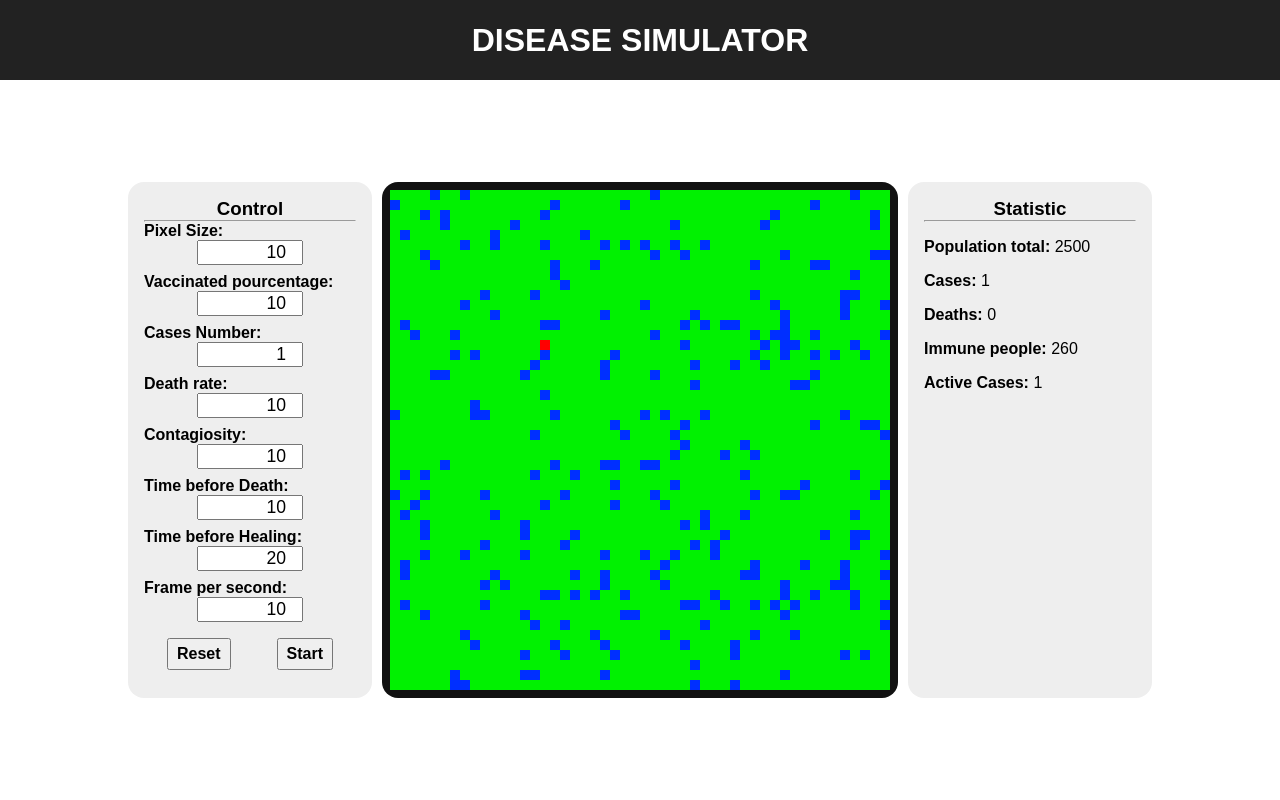
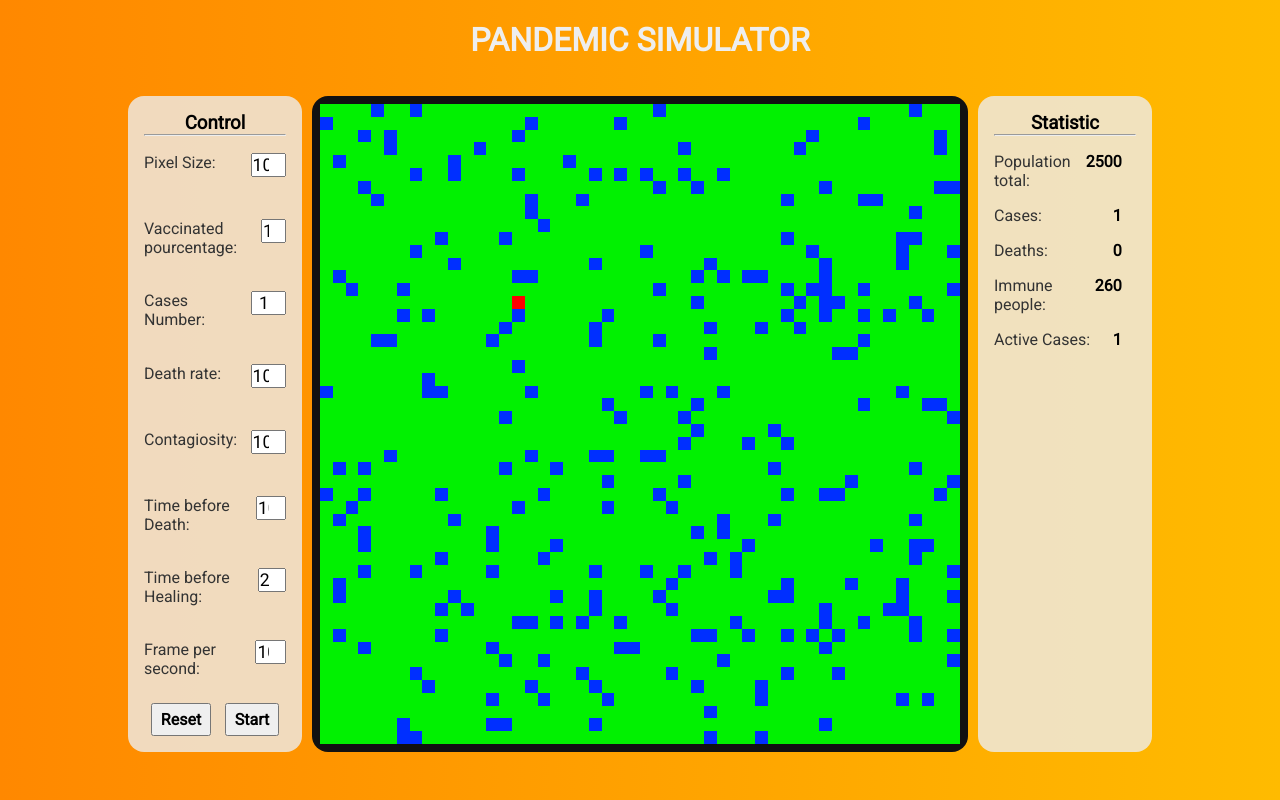
Before and after one commit to marzouk2002/Disease-simulator, a PHP site: page / in a window 1280 px wide. Run offline with PHP 8.4, Linux system fonts and the light colour scheme.

Commit message:
better styling

```diff
--- a/dist/css/index.css
+++ b/dist/css/index.css
@@ -1,14 +1,17 @@
+@import url("https://fonts.googleapis.com/css2?family=Roboto&display=swap");
 * {
   padding: 0;
   margin: 0;
   -webkit-box-sizing: border-box;
           box-sizing: border-box;
-  font-family: sans-serif;
+  font-family: Roboto;
 }
 
 body {
   width: 100%;
   height: 100vh;
+  background-image: -webkit-gradient(linear, left top, right top, from(#ff8800), to(#ffbb00));
+  background-image: linear-gradient(to right, #ff8800, #ffbb00);
 }
 
 header {
@@ -17,8 +20,7 @@ header {
   display: grid;
   place-items: center;
   text-transform: uppercase;
-  color: white;
-  background-color: #222;
+  color: #eee;
 }
 
 main {
@@ -26,6 +28,7 @@ main {
   height: 90%;
   display: -ms-grid;
   display: grid;
+  padding-bottom: 1rem;
   place-items: center;
 }
 
@@ -33,16 +36,18 @@ main {
   width: 80%;
   display: -ms-grid;
   display: grid;
-  -ms-grid-columns: 1fr calc(500px + 1rem) 1fr;
-      grid-template-columns: 1fr calc(500px + 1rem) 1fr;
-  -ms-grid-rows: calc(500px + 1rem);
-      grid-template-rows: calc(500px + 1rem);
+  -ms-grid-columns: 1fr calc(80vmin + 1rem) 1fr;
+      grid-template-columns: 1fr calc(80vmin + 1rem) 1fr;
+  -ms-grid-rows: calc(80vmin + 1rem);
+      grid-template-rows: calc(80vmin + 1rem);
   grid-gap: 10px;
+  padding-bottom: 1rem;
 }
 
 section {
   padding: 1rem;
-  background-color: #eee;
+  color: #333;
+  background-color: rgba(238, 238, 238, 0.8);
   border-radius: 1rem;
 }
 
@@ -52,13 +57,6 @@ section:nth-child(2) {
 
 .control {
   height: 100%;
-}
-
-h3 {
-  text-align: center;
-}
-
-#input-form {
   display: -webkit-box;
   display: -ms-flexbox;
   display: flex;
@@ -68,16 +66,39 @@ h3 {
           flex-direction: column;
 }
 
+h3 {
+  text-align: center;
+  color: black;
+}
+
+#input-form {
+  -webkit-box-flex: 100%;
+      -ms-flex: 100% 1 1;
+          flex: 100% 1 1;
+  display: -webkit-box;
+  display: -ms-flexbox;
+  display: flex;
+  -webkit-box-orient: vertical;
+  -webkit-box-direction: normal;
+      -ms-flex-direction: column;
+          flex-direction: column;
+  -ms-flex-pack: distribute;
+      justify-content: space-around;
+}
+
 label {
-  display: block;
   font-weight: 550;
+  display: -webkit-box;
+  display: -ms-flexbox;
+  display: flex;
 }
 
 input {
-  width: 50%;
   font-size: 1.1rem;
   text-align: end;
-  margin: 0 auto 0.5rem auto;
+  height: 1.5rem;
+  width: 25%;
+  margin: 0 0 0.5rem auto;
 }
 
 .btn {
@@ -113,10 +134,18 @@ input {
 
 .output > p {
   font-weight: 550;
+  width: 90%;
+  display: -webkit-box;
+  display: -ms-flexbox;
+  display: flex;
+  -webkit-box-pack: justify;
+      -ms-flex-pack: justify;
+          justify-content: space-between;
 }
 
 .output > p > span {
-  font-weight: 500;
+  font-weight: 700;
+  color: black;
 }
 
 .person {
--- a/index.html
+++ b/index.html
@@ -1,16 +1,18 @@
 <!DOCTYPE html>
 <html lang="en">
+
 <head>
     <meta charset="UTF-8">
     <meta http-equiv="X-UA-Compatible" content="IE=edge">
     <meta name="viewport" content="width=device-width, initial-scale=1.0">
     <link rel="stylesheet" href="./dist/css/index.css">
     <script defer src="app.js"></script>
-    <title>Pandemic simulation</title>
+    <title>Pandemic simulator</title>
 </head>
+
 <body>
     <header>
-        <h1>disease simulator</h1>
+        <h1>Pandemic simulator</h1>
     </header>
     <main>
         <div class="container">
@@ -20,36 +22,36 @@
                 <form id="input-form">
                     <label for="size">
                         Pixel Size:
+                        <input type="number" min="5" max="25" value="10" id="size-f">
                     </label>
-                        <input type="number" min="5" max="25" value="10" id="size-f">
                     <label for="vaccine">
                         Vaccinated pourcentage:
+                        <input type="number" min="0" max="100" value="10" id="vaccine">
                     </label>
-                    <input type="number" min="0" max="100" value="10" id="vaccine">
                     <label for="cases">
                         Cases Number:
+                        <input type="number" min="1" max="100" value="1" id="cases-f">
                     </label>
-                    <input type="number" min="1" max="100" value="1" id="cases-f">
                     <label for="fatality">
                         Death rate:
+                        <input type="number" min="0" max="100" value="10" id="fatality-f">
                     </label>
-                    <input type="number" min="0" max="100" value="10" id="fatality-f">
                     <label for="contagiosity">
                         Contagiosity:
+                        <input type="number" min="0" max="100" value="10" id="contagiosity-f">
                     </label>
-                    <input type="number" min="0" max="100" value="10" id="contagiosity-f">
                     <label for="time-before-death">
                         Time before Death:
+                        <input type="number" id="time-b-d" min="1" value="10">
                     </label>
-                    <input type="number" id="time-b-d" min="1" value="10">
                     <label for="time-before-healing">
                         Time before Healing:
+                        <input type="number" id="time-b-h" min="1" value="20">
                     </label>
-                    <input type="number" id="time-b-h" min="1" value="20">
                     <label for="fps">
                         Frame per second:
+                        <input type="number" id="fps" min="1" max="25" value="10">
                     </label>
-                    <input type="number" id="fps" min="1" max="25" value="10">
                 </form>
                 <div class="btn">
                     <button class="btn-reset">Reset</button>
@@ -58,7 +60,9 @@
             </section>
             <section class="population"></section>
             <section class="output">
-                <h3>Statistic<hr></h3>
+                <h3>Statistic
+                    <hr>
+                </h3>
                 <p>Population total: <span id="population">400</span></p>
                 <p>Cases: <span id="cases">1000</span></p>
                 <p>Deaths: <span id="deaths">100</span></p>
@@ -68,4 +72,5 @@
         </div>
     </main>
 </body>
+
 </html>
--- a/scss/index.scss
+++ b/scss/index.scss
@@ -1,13 +1,20 @@
+@import url('https://fonts.googleapis.com/css2?family=Roboto&display=swap');
+
 * {
   padding: 0;
   margin: 0;
   box-sizing: border-box;
-  font-family: sans-serif;
+  font-family: Roboto;
 }
 
 body {
   width: 100%;
   height: 100vh;
+  background-image: linear-gradient(
+    to right,
+    rgb(255, 136, 0),
+    rgb(255, 187, 0)
+  );
 }
 
 header {
@@ -15,28 +22,30 @@ header {
   display: grid;
   place-items: center;
   text-transform: uppercase;
-  color: white;
-  background-color: #222;
+  color: #eee;
 }
 
 main {
   width: 100%;
   height: 90%;
   display: grid;
+  padding-bottom: 1rem;
   place-items: center;
 }
 
 .container {
   width: 80%;
   display: grid;
-  grid-template-columns: 1fr calc(500px + 1rem) 1fr;
-  grid-template-rows: calc(500px + 1rem);
+  grid-template-columns: 1fr calc(80vmin + 1rem) 1fr;
+  grid-template-rows: calc(80vmin + 1rem);
   grid-gap: 10px;
+  padding-bottom: 1rem;
 }
 
 section {
   padding: 1rem;
-  background-color: #eee;
+  color: #333;
+  background-color: rgba($color: #eee, $alpha: 0.8);
   border-radius: 1rem;
 }
 
@@ -46,25 +55,31 @@ section:nth-child(2) {
 
 .control {
   height: 100%;
+  display: flex;
+  flex-direction: column;
 }
 
 h3 {
   text-align: center;
+  color: black;
 }
 
 #input-form {
+  flex: 100% 1 1;
   display: flex;
   flex-direction: column;
+  justify-content: space-around;
 }
 label {
-  display: block;
   font-weight: 550;
+  display: flex;
 }
 input {
-  width: 50%;
   font-size: 1.1rem;
   text-align: end;
-  margin: 0 auto 0.5rem auto;
+  height: 1.5rem;
+  width: 25%;
+  margin: 0 0 0.5rem auto;
 }
 
 .btn {
@@ -96,10 +111,14 @@ input {
 
 .output > p {
   font-weight: 550;
+  width: 90%;
+  display: flex;
+  justify-content: space-between;
 }
 
 .output > p > span {
-  font-weight: 500;
+  font-weight: 700;
+  color: black;
 }
 
 .person {
```
Also changed, not shown: 1 other file.
